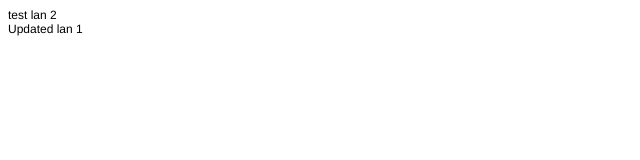
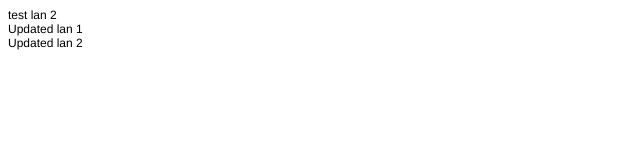
Before and after one commit to menlake/qms3, a plain HTML site: page index.html in a window 1280 px wide. Shown: the full height of the page, 0-640 px from the left. Drawn offline with Linux system fonts and the light colour scheme.

Commit message:
update lan 2

```diff
--- a/index.html
+++ b/index.html
@@ -14,5 +14,6 @@
 <body>
 <p class="p1"><span class="s1">test lan 2</span></p>
 <p class="p1"><span class="s1">Updated lan 1</span></p>
+<p class="p1"><span class="s1">Updated lan 2</span></p>
 </body>
 </html>
```
